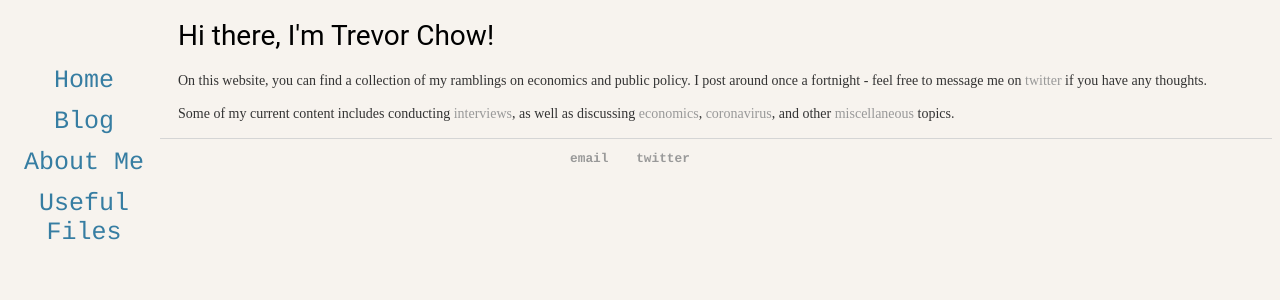
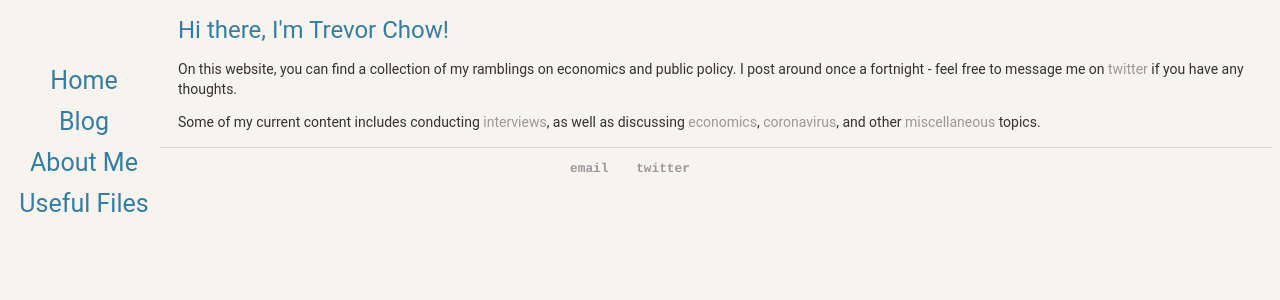
Before and after one commit to tmychow/tmychow.github.io, a Jekyll site: the page built from index.html, in a window 1280 px wide. Shown: the top 300 px of the page. Built offline with Jekyll 4.4.1, drawn with Linux system fonts in a browser that asks for light colours.

Commit message:
Update main.css

```diff
--- a/css/main.css
+++ b/css/main.css
@@ -20,17 +20,18 @@ a:hover {
     text-decoration: underline;
 }
 h1 {
-    font-size: 28px;
+    font-size: 24px;
     font-family: Roboto, Montserrat, Arial, monospace;
     font-weight: normal;
+    color: #367DA2;
 }
 h4 {
-    font-size: 20px;
-    font-family: 'Adobe Jensen Pro', 'CMU Serif', Serif;
+    font-size: 18px;
+    font-family: Roboto, Montserrat, Arial, monospace;
 }
 p {
     font-size: 14px;
-    font-family: 'Adobe Jensen Pro', 'CMU Serif', Serif;
+    font-family: Roboto, Montserrat, Arial, monospace;
     line-height: 1.4em;
     color: #333;
 }
@@ -63,7 +64,7 @@ ul.posts li {
   padding: 6px 8px 6px 16px;
   text-decoration: none;
   font-size: 25px;
-  font-family: Inconsolata, Courier, monospace;
+  font-family: Roboto, Montserrat, Arial, monospace;
   color: #367DA2;
   display: block;
   text-align: center;
```
